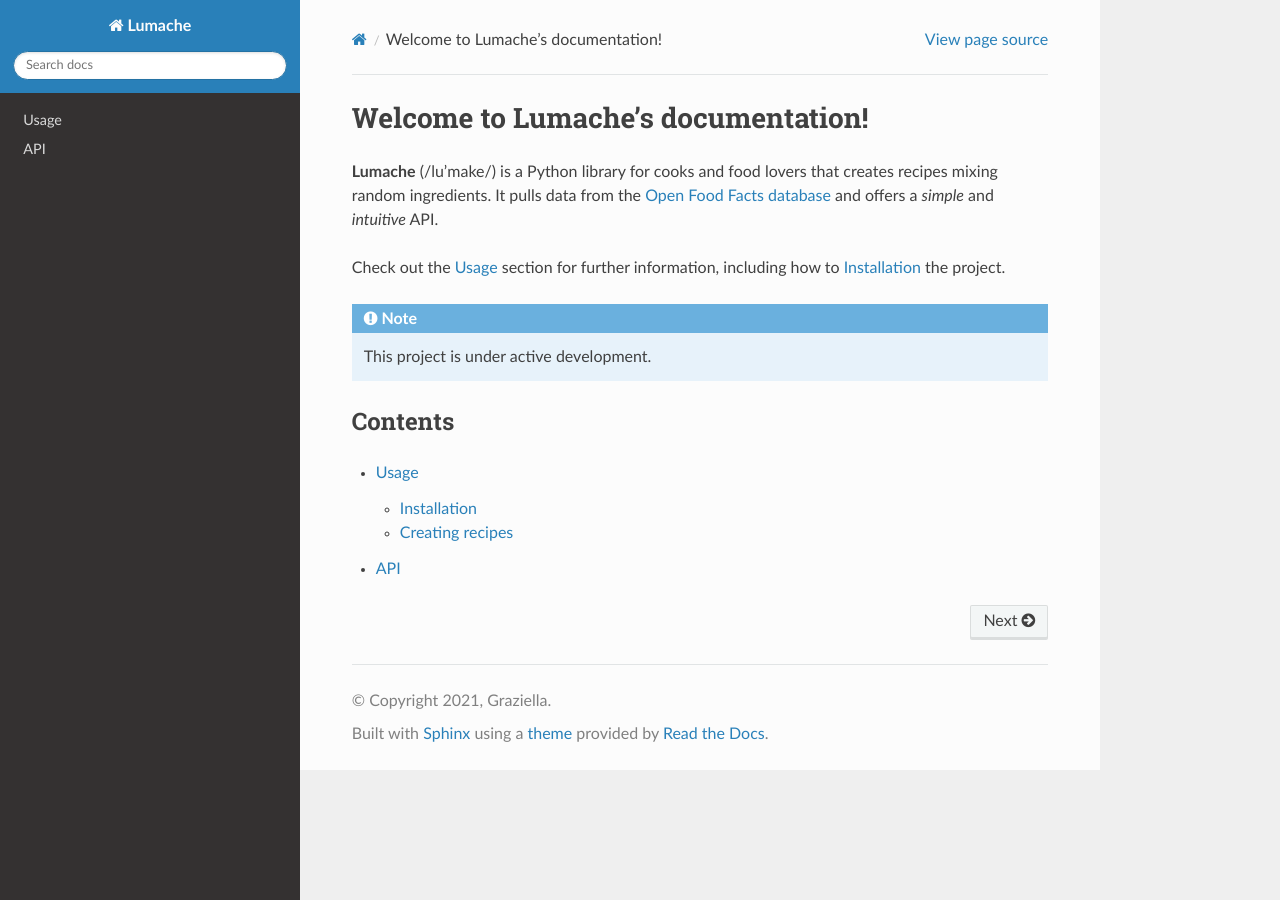
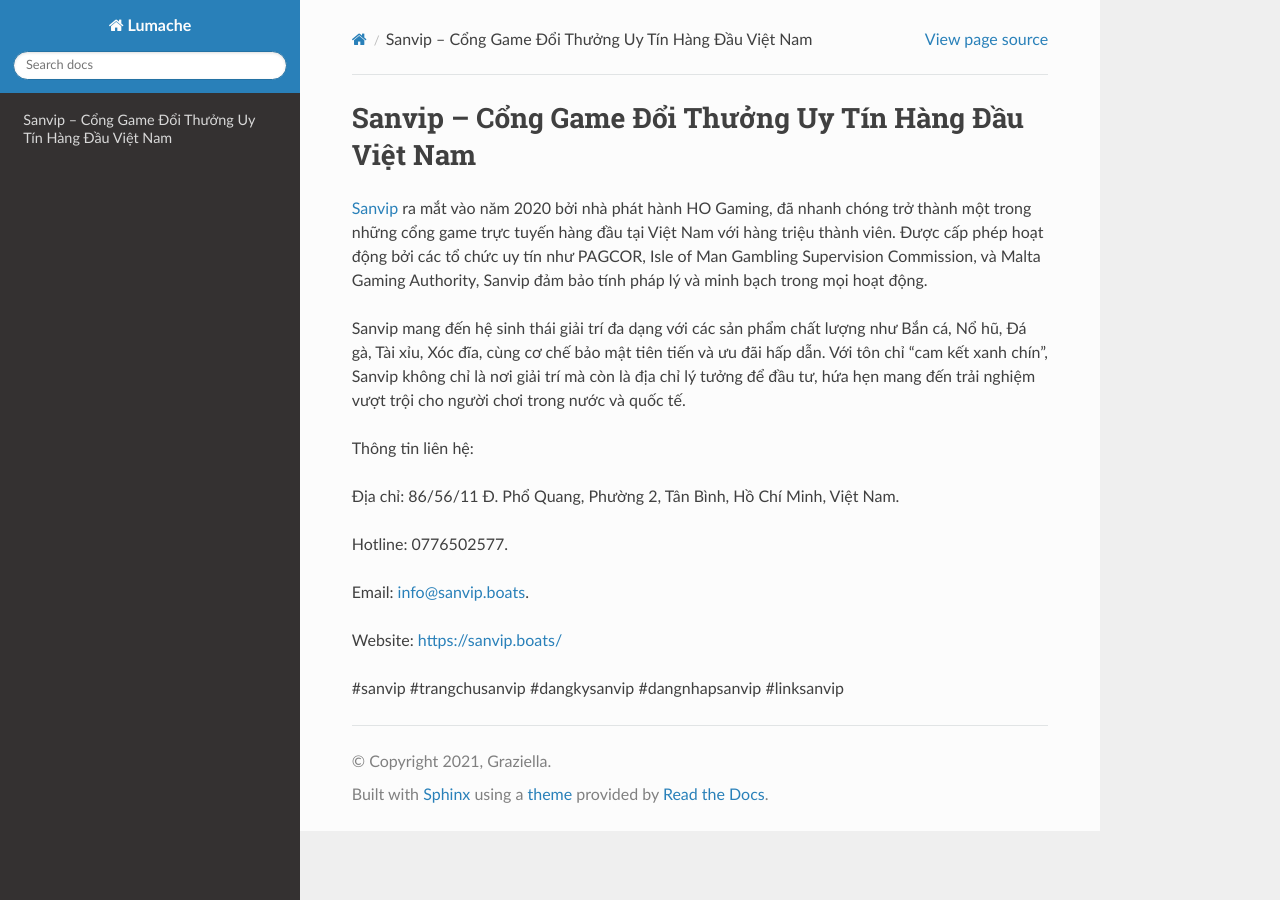
Before and after one commit to parkisngan19/sanvipboats, a Sphinx documentation site: the page built from docs/source/index.rst, in a window 1280 px wide. Built offline with Sphinx 7.4.7 and the Read the Docs theme 3.1.0, drawn with Linux system fonts in a browser that asks for light colours.

Commit message:
Update index.rst

```diff
--- a/docs/source/index.rst
+++ b/docs/source/index.rst
@@ -1,22 +1,18 @@
-Welcome to Lumache's documentation!
+Sanvip – Cổng Game Đổi Thưởng Uy Tín Hàng Đầu Việt Nam
 ===================================
 
-**Lumache** (/lu'make/) is a Python library for cooks and food lovers
-that creates recipes mixing random ingredients.
-It pulls data from the `Open Food Facts database <https://world.openfoodfacts.org/>`_
-and offers a *simple* and *intuitive* API.
+`Sanvip <https://sanvip.boats/>`_ ra mắt vào năm 2020 bởi nhà phát hành HO Gaming, đã nhanh chóng trở thành một trong những cổng game trực tuyến hàng đầu tại Việt Nam với hàng triệu thành viên. Được cấp phép hoạt động bởi các tổ chức uy tín như PAGCOR, Isle of Man Gambling Supervision Commission, và Malta Gaming Authority, Sanvip đảm bảo tính pháp lý và minh bạch trong mọi hoạt động.
 
-Check out the :doc:`usage` section for further information, including
-how to :ref:`installation` the project.
+Sanvip mang đến hệ sinh thái giải trí đa dạng với các sản phẩm chất lượng như Bắn cá, Nổ hũ, Đá gà, Tài xỉu, Xóc đĩa, cùng cơ chế bảo mật tiên tiến và ưu đãi hấp dẫn. Với tôn chỉ “cam kết xanh chín”, Sanvip không chỉ là nơi giải trí mà còn là địa chỉ lý tưởng để đầu tư, hứa hẹn mang đến trải nghiệm vượt trội cho người chơi trong nước và quốc tế.
 
-.. note::
+Thông tin liên hệ:
 
-   This project is under active development.
+Địa chỉ: 86/56/11 Đ. Phổ Quang, Phường 2, Tân Bình, Hồ Chí Minh, Việt Nam.
 
-Contents
---------
+Hotline: 0776502577.
 
-.. toctree::
+Email: info@sanvip.boats.
 
-   usage
-   api
+Website: https://sanvip.boats/
+
+#sanvip #trangchusanvip #dangkysanvip #dangnhapsanvip #linksanvip
```
